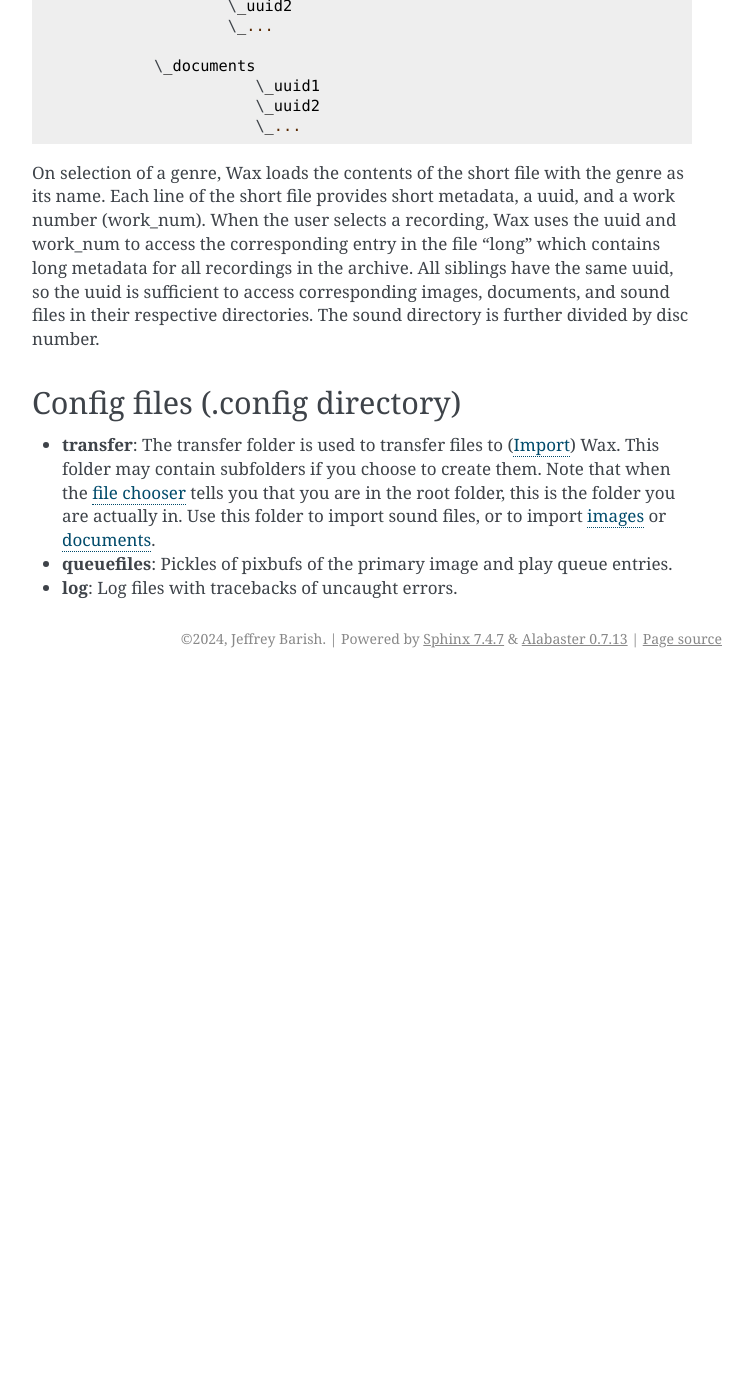
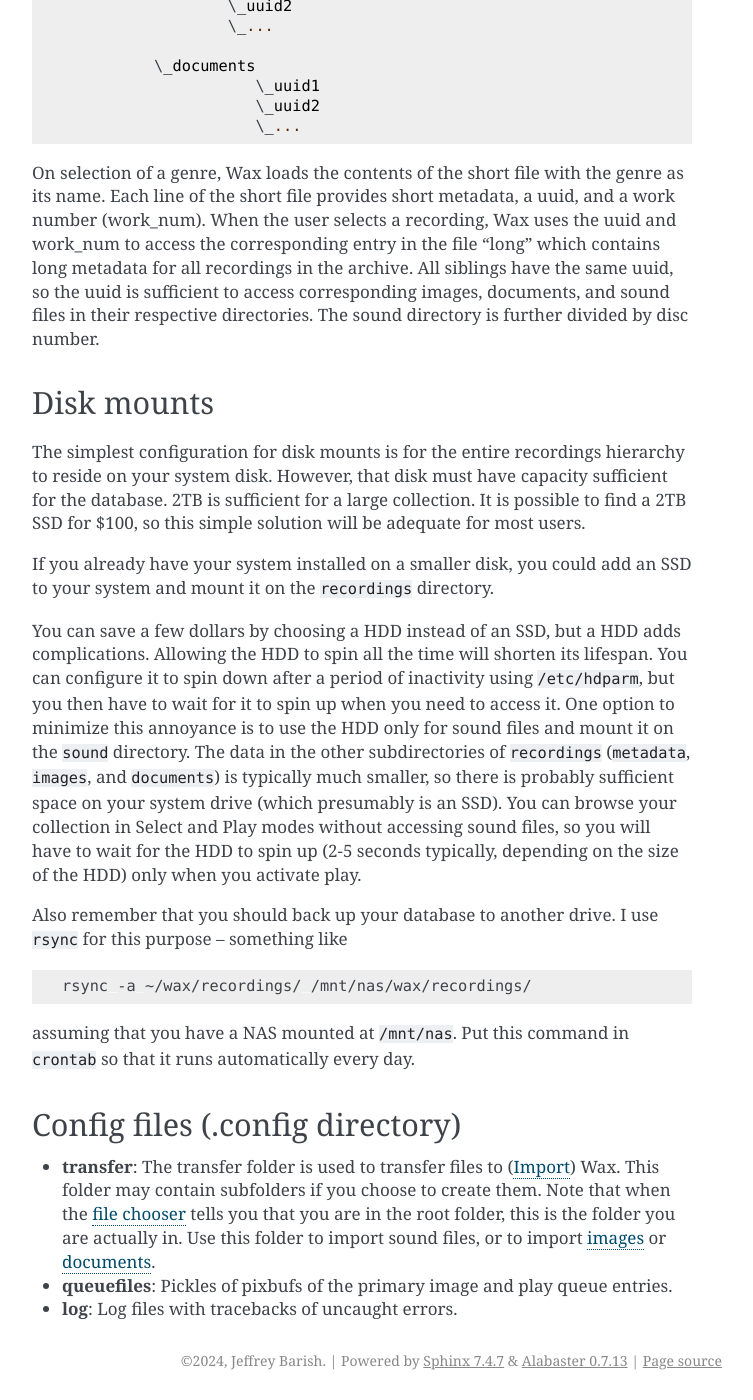
Before and after one commit to jeffbarish/wax-manual, a Sphinx documentation site: the page built from source/appendix.rst, in a window 1280 px wide and 1400 px high, scrolled down 1827 px. Shown: the whole window, without its empty margins (388-1141 px from the left). Built offline with Sphinx 7.4.7, drawn with Linux system fonts in a browser that asks for light colours; before the commit the page ends 2505 px from its top, so only the background shows below that.

Commit message:
Added section to appendix about disk mounts.

```diff
--- a/source/appendix.rst
+++ b/source/appendix.rst
@@ -89,6 +89,23 @@ Directories are structured as follows::
 
 On selection of a genre, Wax loads the contents of the short file with the genre as its name. Each line of the short file provides short metadata, a uuid, and a work number (work_num). When the user selects a recording, Wax uses the uuid and work_num to access the corresponding entry in the file "long" which contains long metadata for all recordings in the archive. All siblings have the same uuid, so the uuid is sufficient to access corresponding images, documents, and sound files in their respective directories. The sound directory is further divided by disc number.
 
+Disk mounts
+-----------
+
+The simplest configuration for disk mounts is for the entire recordings hierarchy to reside on your system disk. However, that disk must have capacity sufficient for the database. 2TB is sufficient for a large collection. It is possible to find a 2TB SSD for $100, so this simple solution will be adequate for most users.
+
+If you already have your system installed on a smaller disk, you could add an SSD to your system and mount it on the :code:`recordings` directory.
+
+You can save a few dollars by choosing a HDD instead of an SSD, but a HDD adds complications. Allowing the HDD to spin all the time will shorten its lifespan. You can configure it to spin down after a period of inactivity using :code:`/etc/hdparm`, but you then have to wait for it to spin up when you need to access it. One option to minimize this annoyance is to use the HDD only for sound files and mount it on the :code:`sound` directory. The data in the other subdirectories of :code:`recordings` (:code:`metadata`, :code:`images`, and :code:`documents`) is typically much smaller, so there is probably sufficient space on your system drive (which presumably is an SSD). You can browse your collection in Select and Play modes without accessing sound files, so you will have to wait for the HDD to spin up (2-5 seconds typically, depending on the size of the HDD) only when you activate play.
+
+Also remember that you should back up your database to another drive. I use :code:`rsync` for this purpose -- something like
+
+.. code:: bash
+
+       rsync -a ~/wax/recordings/ /mnt/nas/wax/recordings/
+
+assuming that you have a NAS mounted at :code:`/mnt/nas`. Put this command in :code:`crontab` so that it runs automatically every day.
+
 Config files (.config directory)
 --------------------------------
 
```
Also changed, not shown: 5 other files.
